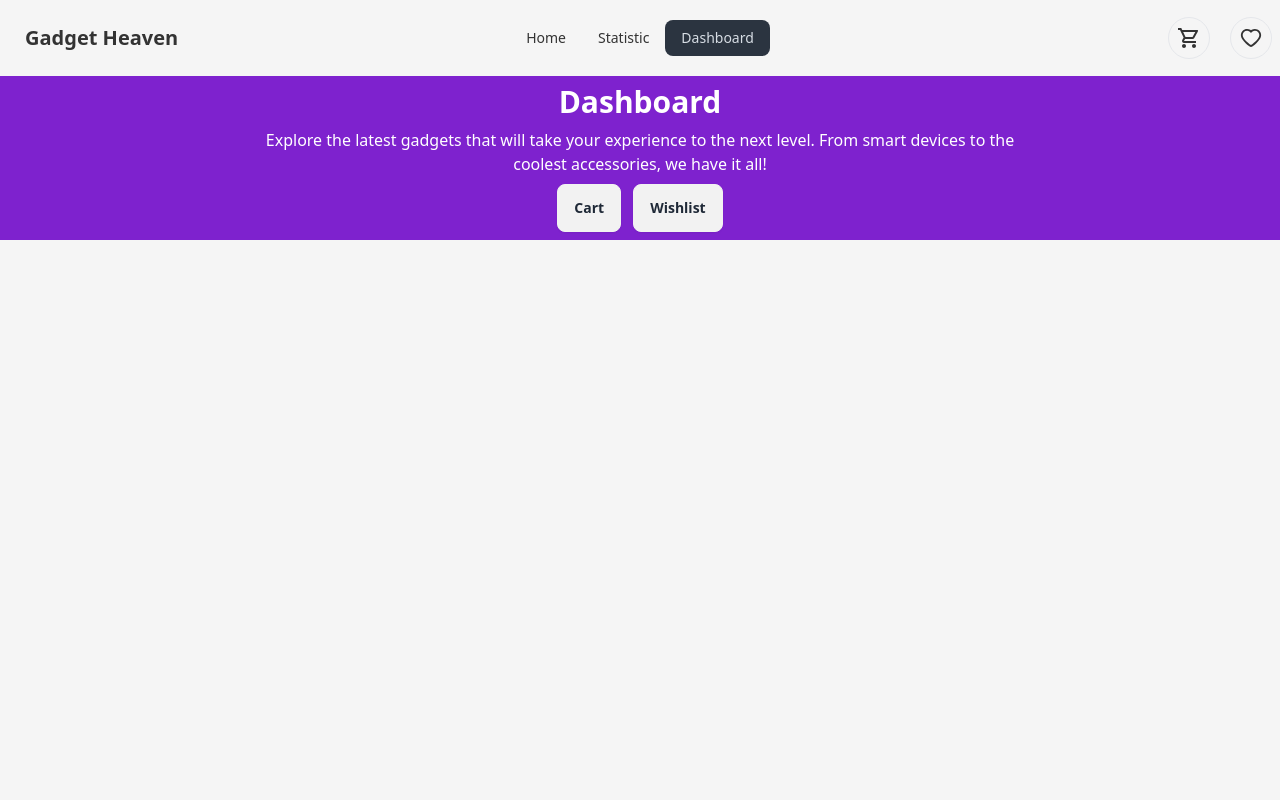
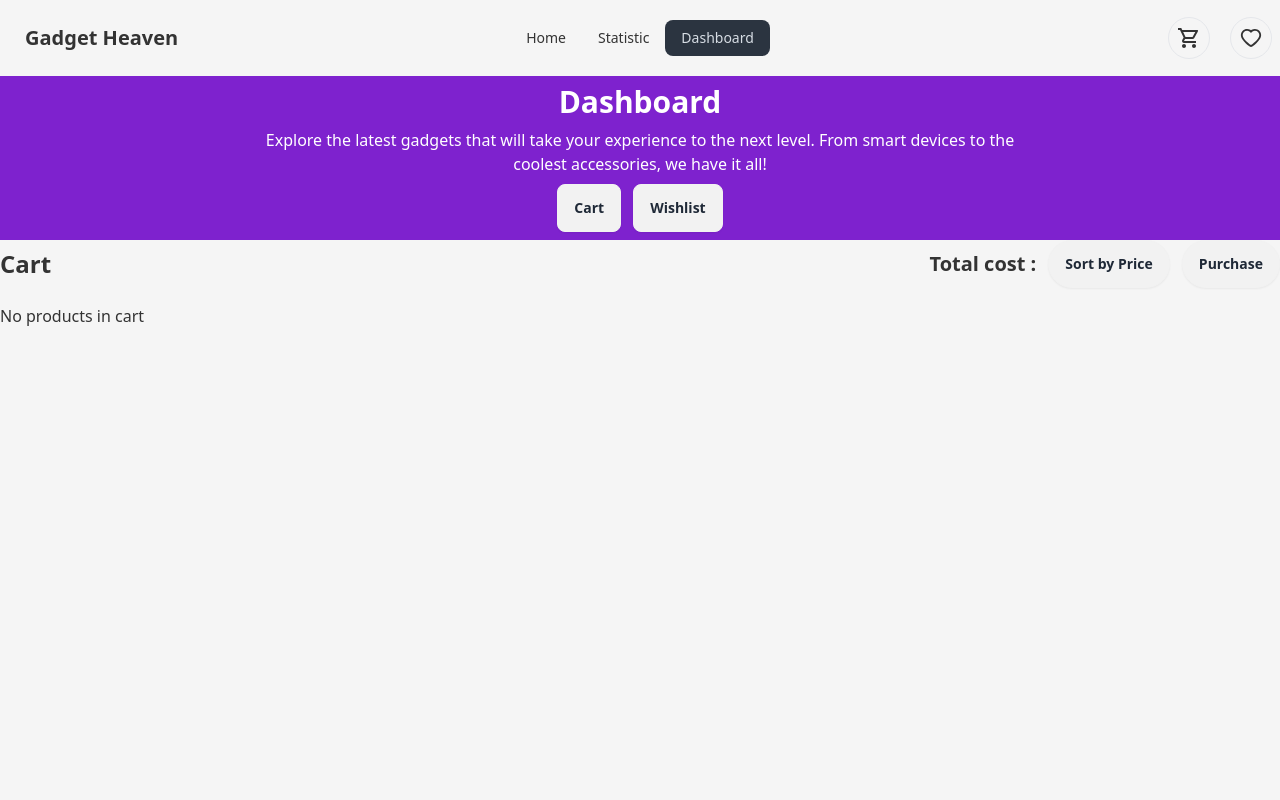
Before and after one commit to programming-hero-web-course-4/b10a8-gadget-heaven-MizanurRahman5, a React (Vite) app: page /dashboard in a window 1280 px wide. Shown: the top 800 px of the page. Built offline with nearby package versions, Linux system fonts and the light colour scheme.

Commit message:
cart component add and delete button done

```diff
--- a/src/Layouts/MainLayout.jsx
+++ b/src/Layouts/MainLayout.jsx
@@ -5,6 +5,7 @@ import { Outlet } from 'react-router-dom';
 import toast, { Toaster } from 'react-hot-toast';
 
 const MainLayout = () => {
+
     return (
         <div>
             <Toaster />
--- a/src/Pages/Dashboard.jsx
+++ b/src/Pages/Dashboard.jsx
@@ -4,27 +4,22 @@ import { getAllProducts } from '../utility';
 import Cart from '../component/Cart';
 
 const Dashboard = () => {
-    const [cartProduct, setCartProduct] = useState([])
-    useEffect(()=>{
-        const products = getAllProducts()
-        setCartProduct(products)
-    },[])
+
     return (
         <div>
-            <div className='bg-purple-700 py-2  flex text-white flex-col items-center justify-center gap-2'>
+            <div className='bg-purple-700 py-2 flex text-white flex-col items-center justify-center gap-2'>
                 <h1 className='text-3xl font-bold'>Dashboard</h1>
-             <p className='max-w-[750px] text-center'>Explore the latest gadgets that will take your experience to the next level. From smart devices to the coolest accessories, we have it all!</p>
-
+                <p className='max-w-[750px] text-center'>
+                    Explore the latest gadgets that will take your experience to the next level. From smart devices to the coolest accessories, we have it all!
+                </p>
                 <div className='flex gap-3'>
                     <NavLink to='cart'><button className='btn'>Cart</button></NavLink>
                     <NavLink to='wishlist'><button className='btn'>Wishlist</button></NavLink>
-
                 </div>
             </div>
+
             <div>
-            {
-                cartProduct.map(product => <Cart product={product} key={product.product_id}></Cart>)
-            }
+
             </div>
             <Outlet/>
         </div>
--- a/src/Routes/Routes.jsx
+++ b/src/Routes/Routes.jsx
@@ -18,10 +18,10 @@ const router = createBrowserRouter([
             {
                 path: '/',
                 element: <Home />,
-                loader: () => fetch('../category.json'),
+                loader: () => fetch('/category.json'),
                 children: [
                     {
-                        path: '/',
+                        index: true,
                         element: <Products />,
                         loader: () => fetch('/data.json')
                     },
@@ -47,17 +47,21 @@ const router = createBrowserRouter([
                 element: <Dashboard />,
                 children: [
                     {
-                        path: 'cart', // relative path
+                        index: true,
                         element: <Cart />
                     },
                     {
-                        path: 'wishlist', // relative path
+                        path: 'cart',
+                        element: <Cart />
+                    },
+                    {
+                        path: 'wishlist',
                         element: <Wishlist />
                     }
                 ]
             },
             {
-                path: '/statistic',
+                path: 'statistic',
                 element: <Statistic />
             }
         ]
--- a/src/component/Cart.jsx
+++ b/src/component/Cart.jsx
@@ -1,10 +1,56 @@
-import React from 'react';
+import React, { useState, useEffect } from 'react';
+import { getAllProducts, removeFromCart } from '../utility';
+import { TiDeleteOutline } from "react-icons/ti";
 
-const Cart = ({product}) => {
-    console.log(product)
+const Cart = () => {
+    const [cartProduct, setCartProduct] = useState([]);
+    const [loading, setLoading] = useState(true);
+
+    useEffect(() => {
+        const fetchProducts = async () => {
+            setLoading(true);
+            const products = await getAllProducts();
+            setCartProduct(products);
+            setLoading(false);
+        };
+        fetchProducts();
+    }, []);
+
+    const handleDelete = (id) =>{
+        removeFromCart(id)
+        setCartProduct(prevProducts => prevProducts.filter(product => product.product_id !== id));
+    }
+
     return (
-        <div>
-            {product.product_title}
+        <div className='md:w-[1280px] mx-auto flex flex-col'>
+            <div className='flex items-center justify-between mb-4'>
+                <div className='text-2xl font-bold'>Cart</div>
+                <div className='flex items-center gap-3'>
+                    <h2 className='text-xl font-bold'>Total cost :</h2>
+                    <button className='btn hover:bg-purple-700 hover:text-white rounded-3xl'>Sort by Price</button>
+                    <button className='btn hover:bg-purple-700 hover:text-white rounded-3xl'>Purchase</button>
+                </div>
+            </div>
+
+            {loading ? (
+                <p>Loading products...</p>
+            ) : cartProduct.length > 0 ? (
+                cartProduct.map(product => (
+                    <div className='flex gap-3 mb-2 p-3 bg-white rounded-lg items-center justify-between border-b py-4' key={product.id}>
+                        <div className='flex gap-3'>
+                        <div>
+                            <img className='w-32 rounded-lg' src={product.product_image} alt="" />
+                        </div>
+                        <div><h2 className='text-lg font-semibold'>{product.product_title}</h2>
+                        <p>{product.description}</p>
+                        <p className='text-md'>{product.price}$</p></div>
+                        </div>
+                        <div onClick={() => handleDelete(product.product_id)} className='text-5xl text-red-600 cursor-pointer'><TiDeleteOutline /></div>
+                    </div>
+                ))
+            ) : (
+                <p>No products in cart</p>
+            )}
         </div>
     );
 };
--- a/src/component/Navbar/Navbar.jsx
+++ b/src/component/Navbar/Navbar.jsx
@@ -5,6 +5,7 @@ import { AiOutlineHeart } from "react-icons/ai";
 
 
 const Navbar = () => {
+
     const link = <>
 
 
--- a/src/utility/index.js
+++ b/src/utility/index.js
@@ -31,7 +31,8 @@ const addToCart = (newProduct) => {
 // Remove product from local storage
 const removeFromCart = (productId) => {
     const products = getAllProducts();
-    const updatedProducts = products.filter((item) => item.id !== productId);
+    console.log(products)
+    const updatedProducts = products.filter((item) => item.product_id !== productId);
 
     if (updatedProducts.length === products.length) {
         // No product was removed
```
Lines whose indentation alone changed are shown as unchanged.
